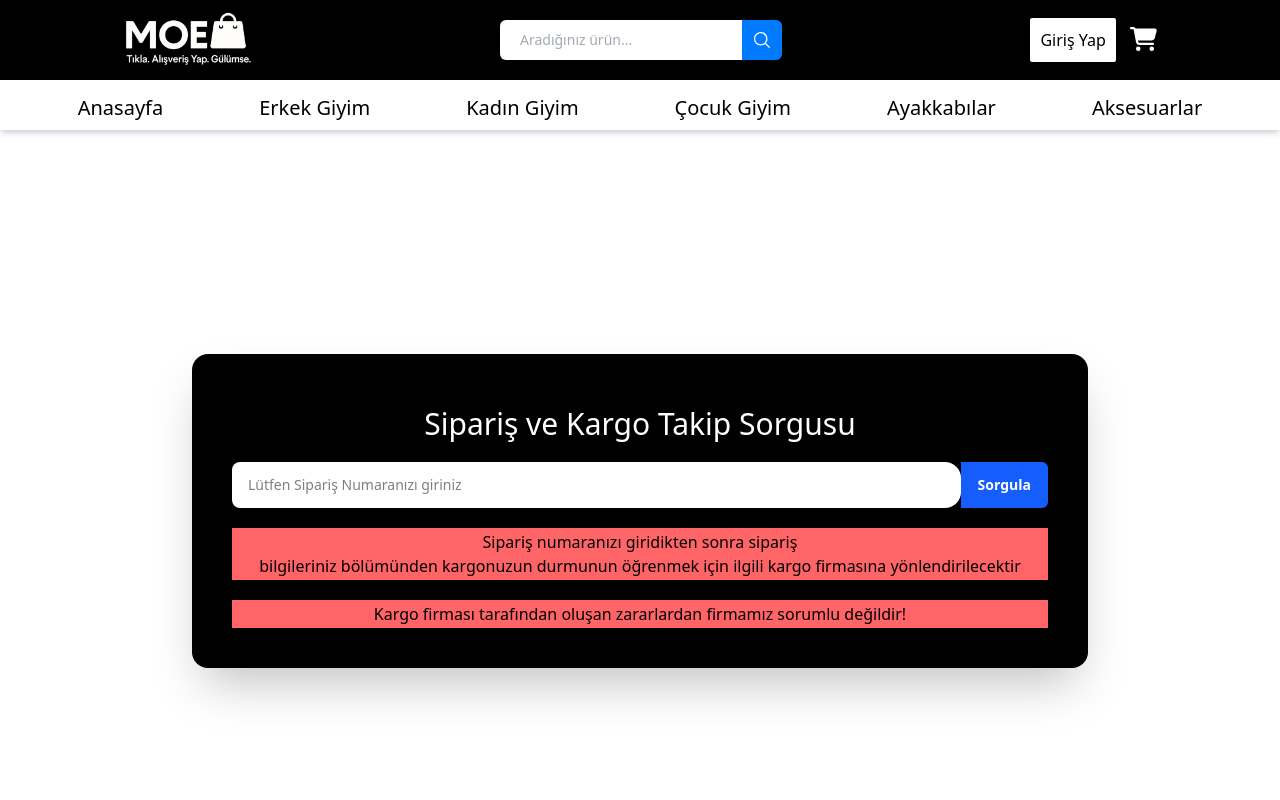
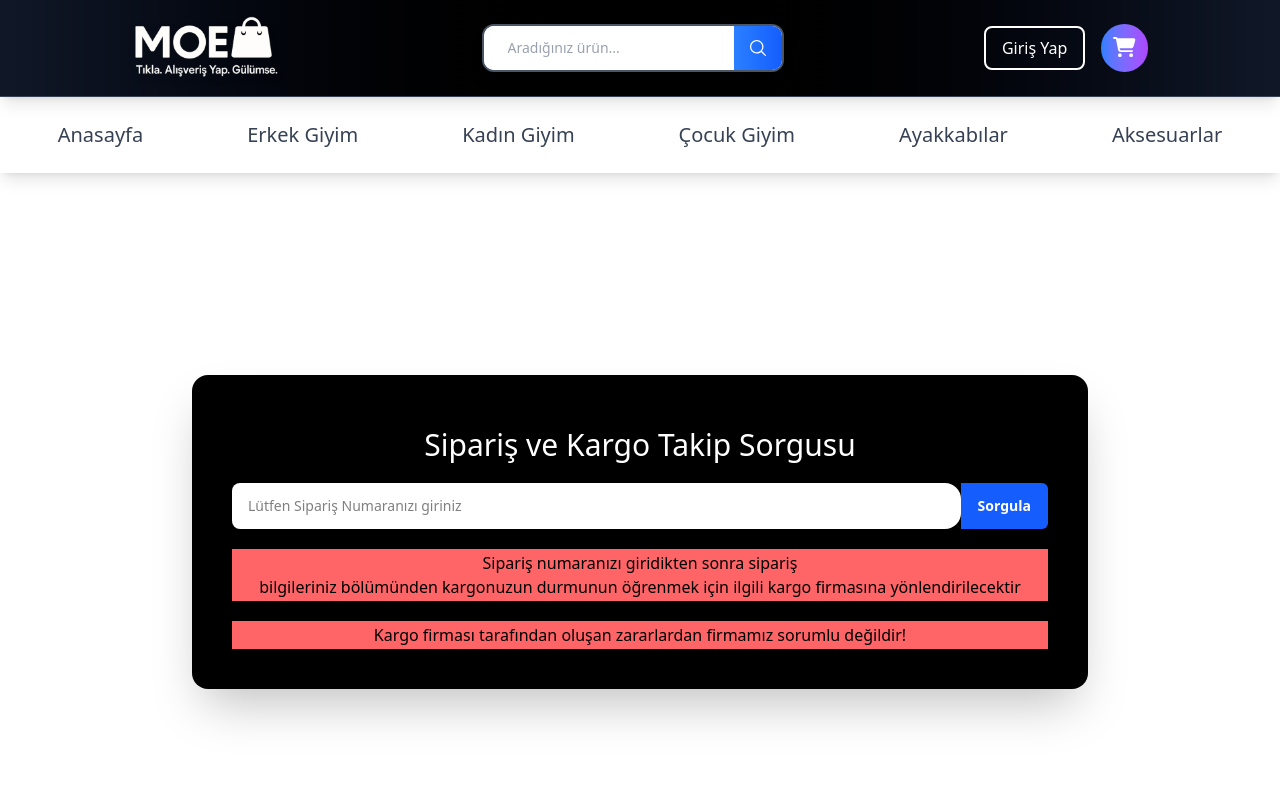
Before and after one commit to MertOsmanEribol/MoeEcomerce, a React (Vite) app: page /Cargo in a window 1280 px wide. Shown: the top 800 px of the page. Built offline with nearby package versions, Linux system fonts and the light colour scheme.

Commit message:
header düzeltme

```diff
--- a/src/HeaderNav.jsx
+++ b/src/HeaderNav.jsx
@@ -3,7 +3,7 @@ import { FontAwesomeIcon } from "@fortawesome/react-fontawesome";
 import { faBars, faSearch, faXmark, faUser } from "@fortawesome/free-solid-svg-icons";
 import logo from "./assets/moe2.png";
 import { faCartShopping } from "@fortawesome/free-solid-svg-icons";
-import Cart from "./components/Cart"; // Cart bileşenini import ediyoruz
+import Cart from "./components/Cart";
 
 function HeaderNav({ cart }) {
   const [mobileMenuOpen, setMobileMenuOpen] = useState(false);
@@ -37,33 +37,33 @@ function HeaderNav({ cart }) {
 
   return (
     <div>
-      <header className="w-full shadow-s  shadow-black flex pb-3 pt-3 border-b-2 border-white justify-between md:justify-around items-center bg-black relative px-4 md:px-0">
+      <header className="w-full shadow-lg bg-gradient-to-r from-gray-900 via-black to-gray-900 flex pb-4 pt-4 border-b border-gray-700 justify-between md:justify-around items-center relative px-6 md:px-8">
         <div className="flex items-center">
           <button
-            className="text-white text-2xl mr-4 md:hidden"
+            className="text-white text-2xl mr-4 md:hidden hover:text-blue-400 transition-colors duration-300"
             onClick={toggleMobileMenu}
           >
             <FontAwesomeIcon icon={faBars} className="me-3 text-2xl" />
           </button>
-          <a href="./Homepage">
+          <a href="./Homepage" className="hover:scale-105 transition-transform duration-300">
             <img
               src={logo}
-              className="h-10 md:h-14 object-contain"
+              className="h-12 md:h-16 object-contain drop-shadow-lg"
               alt="Logo"
             />
           </a>
         </div>
 
         <div className="hidden md:block">
-          <div className="flex rounded-md border-blue-500 overflow-hidden max-w-md">
+          <div className="flex rounded-xl border-2 border-gray-600 overflow-hidden max-w-md shadow-lg bg-white hover:border-blue-400 transition-colors duration-300">
             <input
               type="text"
               placeholder="Aradığınız ürün..."
-              className="w-full outline-none bg-white text-gray-600 text-sm px-5 py-2.5"
+              className="w-full outline-none bg-white text-gray-700 text-sm px-6 py-3 placeholder-gray-400"
             />
             <button
               type="button"
-              className="flex items-center justify-center bg-[#007bff] px-3"
+              className="flex items-center justify-center bg-gradient-to-r from-blue-500 to-blue-600 px-4 hover:from-blue-600 hover:to-blue-700 transition-all duration-300"
             >
               <svg
                 xmlns="http://www.w3.org/2000/svg"
@@ -77,64 +77,66 @@ function HeaderNav({ cart }) {
           </div>
         </div>
 
-        <div className="flex items-center gap-3">
+        <div className="flex items-center gap-4">
           <button
-            className="md:hidden text-white text-xl mr-4"
+            className="md:hidden text-white text-xl mr-4 hover:text-blue-400 transition-colors duration-300"
             onClick={toggleSearch}
           >
-
             <FontAwesomeIcon icon={faSearch} />
           </button>
-          <div className="hidden md:flex items-center gap-4 lg:gap-8">
+          <div className="hidden md:flex items-center gap-6 lg:gap-8">
             <div className="">
               {userName ? (
-                <a href="./Profile">
-                <div className="flex flex-col items-center gap-2 text-white">
-                  <FontAwesomeIcon icon={faUser} className="text-white text-2xl rounded-2xl" />
-                  <span className="text-sm md:text-base font-semibold">{userName}</span>
+                <a href="./Profile" className="group">
+                <div className="flex flex-col items-center gap-2 text-white hover:text-blue-400 transition-all duration-300 group-hover:scale-105">
+                  <div className="bg-gradient-to-r from-blue-500 to-purple-500 p-2 rounded-full">
+                    <FontAwesomeIcon icon={faUser} className="text-white text-xl" />
+                  </div>
+                  <span className="text-sm md:text-base font-medium">{userName}</span>
                 </div>
                 </a>
 
               ) : (
                 <a href="./Login">
-                  <button className="border-2 bg-white hover:bg-blue-600 hover:border-blue-500 hover:text-white cursor-pointer rounded p-1.5 md:p-2.5 text-sm md:text-base">
+                  <button className="border-2 border-white bg-transparent text-white hover:bg-white hover:text-black cursor-pointer rounded-lg px-4 py-2 text-sm md:text-base font-medium transition-all duration-300 hover:scale-105 hover:shadow-lg">
                     Giriş Yap
                   </button>
                 </a>
               )}
             </div>
           </div>
-          <div className="relative cursor-pointer">
-            <div onClick={toggleCart}>
-              <FontAwesomeIcon
-                icon={faCartShopping}
-                className="text-white text-xl md:text-2xl"
-              />
+          <div className="relative cursor-pointer group">
+            <div onClick={toggleCart} className="relative">
+              <div className="bg-gradient-to-r from-blue-500 to-purple-500 p-3 rounded-full hover:from-blue-600 hover:to-purple-600 transition-all duration-300 group-hover:scale-110">
+                <FontAwesomeIcon
+                  icon={faCartShopping}
+                  className="text-white text-lg md:text-xl"
+                />
+              </div>
               {cart.length > 0 && (
-                <span className="absolute -top-2 -right-2 bg-red-500 text-white text-xs rounded-full w-5 h-5 flex items-center justify-center">
+                <span className="absolute -top-1 -right-1 bg-red-500 text-white text-xs rounded-full w-6 h-6 flex items-center justify-center font-bold animate-pulse">
                   {cart.length}
                 </span>
               )}
             </div>
 
-            {/* Sepet açıkken Cart bileşenini göster */}
             {cartOpen && <Cart cart={cart} emptyCart={emptyCart} />}
           </div>
         </div>
       </header>
 
       {searchOpen && (
-        <div className="md:hidden w-full bg-white p-4 absolute z-50 shadow-md">
+        <div className="md:hidden w-full bg-white p-4 absolute z-50 shadow-xl border-t-2 border-blue-400">
           <div className="flex items-center">
             <input
               type="text"
               placeholder="Aradığınız ürün..."
-              className="w-full outline-none bg-white text-gray-600 border border-gray-300 rounded-l-md text-sm px-4 py-2"
+              className="w-full outline-none bg-gray-50 text-gray-700 border-2 border-gray-200 rounded-l-lg text-sm px-4 py-3 focus:border-blue-400 transition-colors duration-300"
             />
-            <button className="bg-[#007bff] text-white px-3 py-2 rounded-r-md">
+            <button className="bg-gradient-to-r from-blue-500 to-blue-600 text-white px-4 py-3 rounded-r-lg hover:from-blue-600 hover:to-blue-700 transition-all duration-300">
               <FontAwesomeIcon icon={faSearch} />
             </button>
-            <button className="ml-3 text-gray-700" onClick={toggleSearch}>
+            <button className="ml-3 text-gray-600 hover:text-red-500 transition-colors duration-300" onClick={toggleSearch}>
               <FontAwesomeIcon icon={faXmark} />
             </button>
           </div>
@@ -142,30 +144,31 @@ function HeaderNav({ cart }) {
       )}
 
       {mobileMenuOpen && (
-        <div className="md:hidden fixed top-0 left-0 w-full h-full bg-black bg-opacity-90 z-50 flex flex-col p-6">
-          <div className="flex justify-between items-center mb-8">
-            <img src={logo} className="h-10 object-contain" alt="Logo" />
-            <button className="text-white text-2xl" onClick={toggleMobileMenu}>
+        <div className="md:hidden fixed top-0 left-0 w-full h-full bg-black bg-opacity-95 z-50 flex flex-col p-6 backdrop-blur-sm">
+          <div className="flex justify-between items-center mb-10">
+            <img src={logo} className="h-12 object-contain" alt="Logo" />
+            <button className="text-white text-3xl hover:text-red-400 transition-colors duration-300" onClick={toggleMobileMenu}>
               <FontAwesomeIcon icon={faXmark} />
             </button>
           </div>
-          <ul className="flex flex-col space-y-6 text-white font-medium">
-            <li><a className="text-xl" href="#">Anasayfa</a></li>
-            <li><a className="text-xl" href="./Manpage">Erkek Giyim</a></li>
-            <li><a className="text-xl" href="./Womanpage">Kadın Giyim</a></li>
-            <li><a className="text-xl" href="./Childpage">Çocuk Giyim</a></li>
-            <li><a className="text-xl" href="./Shoepage">Ayakkabılar</a></li>
-            <li><a className="text-xl" href="./Accessories">Aksesuarlar</a></li>
-
+          <ul className="flex flex-col space-y-8 text-white font-medium">
+            <li><a className="text-xl hover:text-blue-400 transition-colors duration-300 flex items-center py-2" href="#">Anasayfa</a></li>
+            <li><a className="text-xl hover:text-blue-400 transition-colors duration-300 flex items-center py-2" href="./Manpage">Erkek Giyim</a></li>
+            <li><a className="text-xl hover:text-blue-400 transition-colors duration-300 flex items-center py-2" href="./Womanpage">Kadın Giyim</a></li>
+            <li><a className="text-xl hover:text-blue-400 transition-colors duration-300 flex items-center py-2" href="./Childpage">Çocuk Giyim</a></li>
+            <li><a className="text-xl hover:text-blue-400 transition-colors duration-300 flex items-center py-2" href="./Shoepage">Ayakkabılar</a></li>
+            <li><a className="text-xl hover:text-blue-400 transition-colors duration-300 flex items-center py-2" href="./Accessories">Aksesuarlar</a></li>
           </ul>
           {userName ? (
-            <div className="mt-8 text-white text-lg flex items-center gap-2">
-              <FontAwesomeIcon icon={faUser} />
+            <div className="mt-10 text-white text-lg flex items-center gap-3 bg-gray-800 p-4 rounded-lg">
+              <div className="bg-gradient-to-r from-blue-500 to-purple-500 p-2 rounded-full">
+                <FontAwesomeIcon icon={faUser} />
+              </div>
               <span>{userName}</span>
             </div>
           ) : (
             <a href="./Login">
-              <button className="mt-8 w-full border-2 bg-white text-black hover:bg-blue-600 hover:text-white hover:border-blue-500 cursor-pointer rounded-md p-2.5">
+              <button className="mt-10 w-full border-2 border-white bg-transparent text-white hover:bg-white hover:text-black cursor-pointer rounded-lg p-3 font-medium transition-all duration-300 hover:scale-105">
                 Giriş Yap
               </button>
             </a>
@@ -173,39 +176,38 @@ function HeaderNav({ cart }) {
         </div>
       )}
 
-      <nav className="hidden shadow-gray-300 shadow-md  md:block w-full z-40 items-center">
-        <ul className="flex flex-wrap justify-center gap-20 pt-3 font-medium">
-          <li className="px-2 mb-2">
-            <a className="hover:border-b-4 link text-base lg:text-xl  text-black border-indigo-500 :border-b-3" href="./Homepage">
+      <nav className="hidden shadow-lg md:block w-full z-40 items-center bg-white">
+        <ul className="flex flex-wrap justify-center gap-8 lg:gap-20 pt-4 pb-2 font-medium">
+          <li className="px-3 mb-2">
+            <a className="hover:border-b-4 border-blue-500 link text-base lg:text-xl text-gray-700 hover:text-blue-600 transition-all duration-300 py-2 block" href="./Homepage">
               Anasayfa
             </a>
           </li>
-          <li className="px-2 mb-2">
-            <a className="hover:border-b-4 link text-base lg:text-xl text-black border-indigo-500 focus:border-b-3" href="/Manpage">
+          <li className="px-3 mb-2">
+            <a className="hover:border-b-4 border-blue-500 link text-base lg:text-xl text-gray-700 hover:text-blue-600 transition-all duration-300 py-2 block" href="/Manpage">
               Erkek Giyim
             </a>
           </li>
-          <li className="px-2 mb-2">
-            <a className="hover:border-b-4 link text-base lg:text-xl text-black border-indigo-500 focus:border-b-3" href="./Womanpage">
+          <li className="px-3 mb-2">
+            <a className="hover:border-b-4 border-blue-500 link text-base lg:text-xl text-gray-700 hover:text-blue-600 transition-all duration-300 py-2 block" href="./Womanpage">
               Kadın Giyim
             </a>
           </li>
-          <li className="px-2 mb-2">
-            <a className="hover:border-b-4 link text-base lg:text-xl text-black border-indigo-500 focus:border-b-3" href="./Childpage">
+          <li className="px-3 mb-2">
+            <a className="hover:border-b-4 border-blue-500 link text-base lg:text-xl text-gray-700 hover:text-blue-600 transition-all duration-300 py-2 block" href="./Childpage">
               Çocuk Giyim
             </a>
           </li>
-          <li className="px-2 mb-2">
-            <a className="hover:border-b-4 link text-base lg:text-xl text-black border-indigo-500 focus:border-b-3" href="./Shoepage">
+          <li className="px-3 mb-2">
+            <a className="hover:border-b-4 border-blue-500 link text-base lg:text-xl text-gray-700 hover:text-blue-600 transition-all duration-300 py-2 block" href="./Shoepage">
               Ayakkabılar
             </a>
           </li>
-          <li className="px-2 mb-2">
-            <a className="hover:border-b-4 link text-base lg:text-xl text-black border-indigo-500 focus:border-b-3" href="./Accessories">
+          <li className="px-3 mb-2">
+            <a className="hover:border-b-4 border-blue-500 link text-base lg:text-xl text-gray-700 hover:text-blue-600 transition-all duration-300 py-2 block" href="./Accessories">
               Aksesuarlar
             </a>
           </li>
-
         </ul>
       </nav>
     </div>
```
